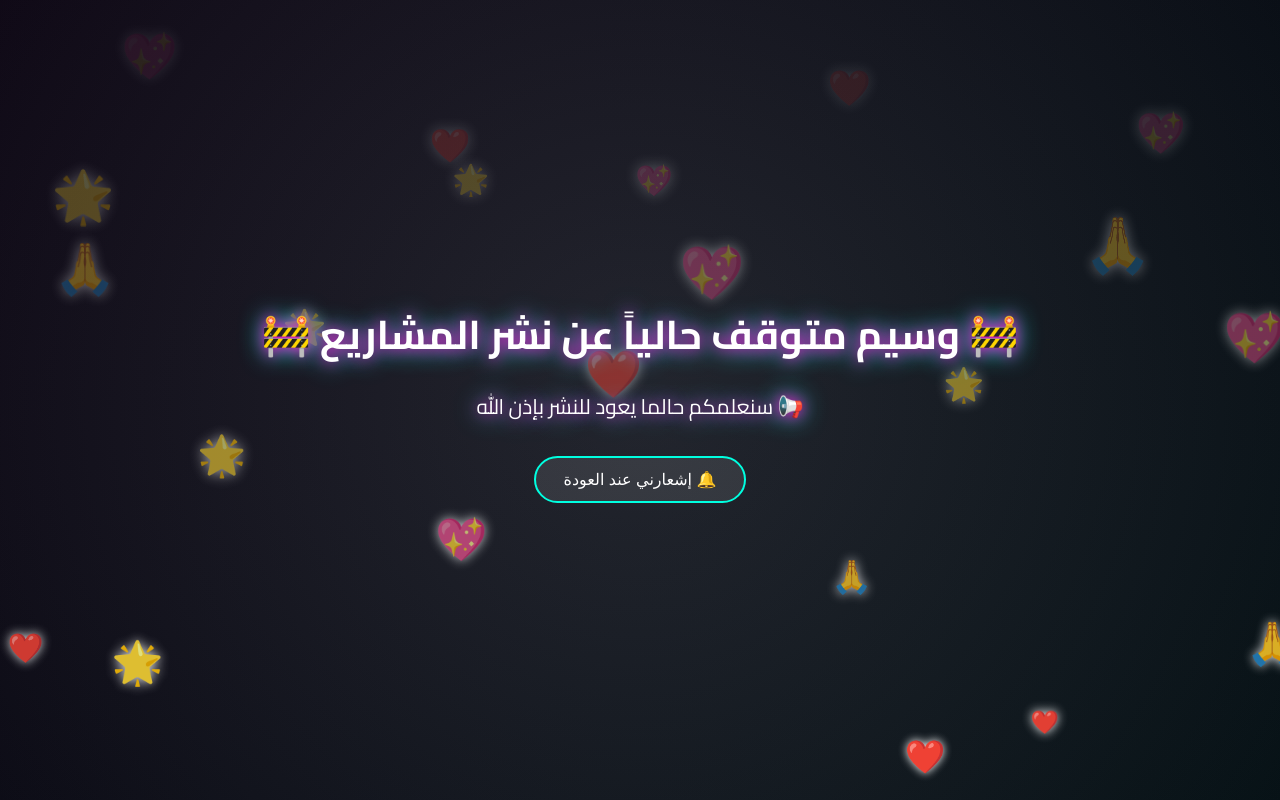
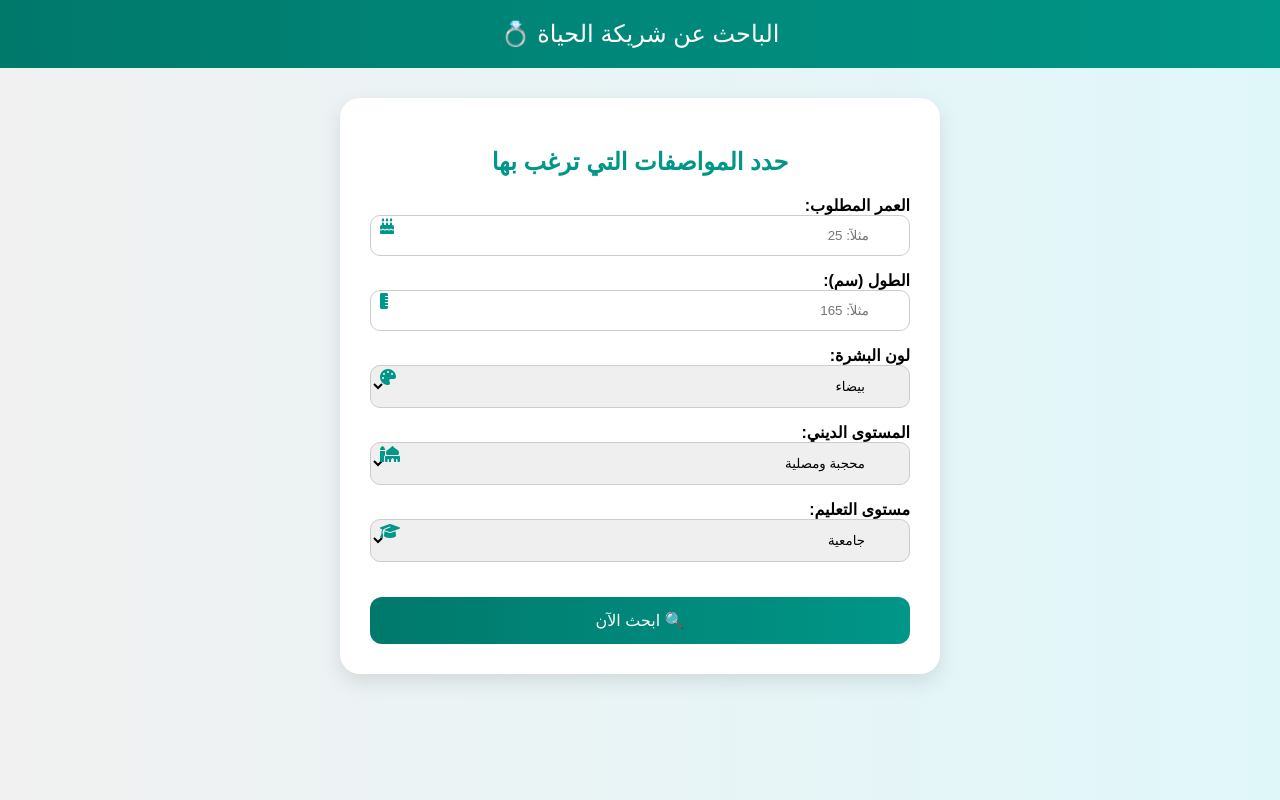
Before and after one commit to wassimo032607/Wassimo, a plain HTML site: page index.html in a window 1280 px wide. Drawn offline with Linux system fonts and the light colour scheme.

Commit message:
Update index.html

```diff
--- a/index.html
+++ b/index.html
@@ -1,168 +1,215 @@
 <!DOCTYPE html>
-<html lang="ar" dir="rtl">
+<html lang="ar">
 <head>
-  <meta charset="UTF-8" />
-  <meta name="viewport" content="width=device-width, initial-scale=1.0"/>
-  <title>وسيم متوقف حالياً</title>
-  <link href="https://fonts.googleapis.com/css2?family=Cairo:wght@400;700&display=swap" rel="stylesheet">
+  <meta charset="UTF-8">
+  <title>الباحث عن شريكة الحياة</title>
+  <meta name="viewport" content="width=device-width, initial-scale=1.0">
+  <script src="https://kit.fontawesome.com/a076d05399.js" crossorigin="anonymous"></script>
   <style>
     * {
-      margin: 0;
-      padding: 0;
       box-sizing: border-box;
+      font-family: 'Cairo', sans-serif;
     }
 
     body {
-      font-family: 'Cairo', sans-serif;
-      background: radial-gradient(circle at center, #1a1a1a, #000000);
-      overflow: hidden;
-      min-height: 100vh;
-      display: flex;
-      flex-direction: column;
-      justify-content: center;
-      align-items: center;
-      padding: 20px;
-      color: #fff;
-      position: relative;
+      margin: 0;
+      background: linear-gradient(to right, #f1f1f1, #e0f7fa);
+      direction: rtl;
     }
 
-    body::before {
-      content: '';
-      position: absolute;
-      width: 100%;
-      height: 100%;
-      background: linear-gradient(130deg, #00ffe0, #ff00e6, #00ffe0);
-      background-size: 600% 600%;
-      animation: pulseBG 10s ease infinite;
-      opacity: 0.1;
-      z-index: 0;
+    header {
+      background: linear-gradient(to left, #009688, #00796b);
+      color: white;
+      padding: 20px;
+      text-align: center;
+      font-size: 24px;
     }
 
-    @keyframes pulseBG {
-      0%, 100% { background-position: 0% 50%; }
-      50% { background-position: 100% 50%; }
+    .container {
+      max-width: 600px;
+      margin: 30px auto;
+      background: white;
+      border-radius: 20px;
+      padding: 30px;
+      box-shadow: 0 8px 20px rgba(0, 0, 0, 0.1);
+      animation: fadeIn 1s ease;
     }
 
-    h1, p {
-      z-index: 1;
+    h2 {
       text-align: center;
-      text-shadow: 0 0 15px #ff00c8, 0 0 25px #00ffe0;
-      animation: fadeIn 2s ease forwards;
-      opacity: 0;
+      color: #009688;
+      margin-bottom: 20px;
     }
 
-    h1 {
-      font-size: 2.5em;
-      margin-bottom: 15px;
-      animation-delay: 0.5s;
+    label {
+      font-weight: bold;
+      display: block;
+      margin-top: 15px;
     }
 
-    p {
-      font-size: 1.3em;
-      margin-bottom: 30px;
-      animation-delay: 1.2s;
+    .input-group {
+      position: relative;
+      margin-bottom: 15px;
+    }
+
+    .input-group i {
+      position: absolute;
+      left: 10px;
+      top: 50%;
+      transform: translateY(-50%);
+      color: #009688;
+    }
+
+    input, select {
+      width: 100%;
+      padding: 12px 40px 12px 12px;
+      border-radius: 10px;
+      border: 1px solid #ccc;
+    }
+
+    button {
+      background: linear-gradient(to left, #009688, #00796b);
+      color: white;
+      padding: 14px;
+      width: 100%;
+      border: none;
+      border-radius: 12px;
+      font-size: 16px;
+      cursor: pointer;
+      margin-top: 20px;
+      transition: 0.3s ease;
+    }
+
+    button:hover {
+      background: linear-gradient(to left, #00796b, #004d40);
+      transform: scale(1.02);
+    }
+
+    /* النتيجة */
+    .result {
+      display: none;
+      text-align: center;
+      padding: 30px;
+      animation: fadeIn 1s ease;
+    }
+
+    .result img {
+      width: 100%;
+      max-width: 350px;
+      border-radius: 20px;
+      box-shadow: 0 6px 20px rgba(0,0,0,0.15);
+      margin-bottom: 20px;
+    }
+
+    .result h2 {
+      color: #00796b;
+    }
+
+    .result p {
+      font-size: 18px;
+      color: #444;
+      margin-bottom: 20px;
+    }
+
+    .back-btn {
+      display: inline-block;
+      margin-top: 10px;
+      padding: 10px 20px;
+      background-color: #009688;
+      color: white;
+      border-radius: 10px;
+      text-decoration: none;
+      cursor: pointer;
+    }
+
+    .back-btn:hover {
+      background-color: #00796b;
     }
 
     @keyframes fadeIn {
-      to {
-        opacity: 1;
-        transform: translateY(0);
-      }
-      from {
-        opacity: 0;
-        transform: translateY(30px);
-      }
-    }
-
-    button {
-      z-index: 1;
-      background: rgba(255, 255, 255, 0.1);
-      border: 2px solid #00ffe0;
-      color: #ffffff;
-      padding: 12px 28px;
-      font-size: 1em;
-      border-radius: 30px;
-      cursor: pointer;
-      transition: 0.3s ease;
-      position: relative;
-      overflow: hidden;
-      animation: fadeIn 2s ease forwards;
-      animation-delay: 2s;
-      opacity: 0;
-    }
-
-    button:hover {
-      background: rgba(0, 255, 224, 0.2);
-      box-shadow: 0 0 15px #00ffe0, 0 0 30px #ff00e6;
-      transform: scale(1.05);
-    }
-
-    button::after {
-      content: '';
-      position: absolute;
-      width: 300%;
-      height: 300%;
-      top: 50%;
-      left: 50%;
-      background: radial-gradient(circle, #ffffff33, transparent 60%);
-      transform: translate(-50%, -50%) scale(0);
-      opacity: 0;
-      transition: 0.6s;
-      border-radius: 50%;
-      z-index: -1;
-    }
-
-    button:active::after {
-      transform: translate(-50%, -50%) scale(1);
-      opacity: 1;
-    }
-
-    .emoji {
-      position: absolute;
-      font-size: 24px;
-      animation: floatUp linear forwards;
-      pointer-events: none;
-      opacity: 0.8;
-      filter: drop-shadow(0 0 5px white);
-    }
-
-    @keyframes floatUp {
-      0% {
-        transform: translateY(0) scale(1);
-        opacity: 1;
-      }
-      100% {
-        transform: translateY(-100vh) scale(1.6);
-        opacity: 0;
-      }
-    }
-
-    @media (max-width: 600px) {
-      h1 { font-size: 2em; }
-      p { font-size: 1.1em; }
-      button { font-size: 0.9em; padding: 10px 22px; }
+      from { opacity: 0; transform: translateY(20px); }
+      to { opacity: 1; transform: translateY(0); }
     }
   </style>
 </head>
 <body>
-  <h1>🚧 وسيم متوقف حالياً عن نشر المشاريع 🚧</h1>
-  <p>📢 سنعلمكم حالما يعود للنشر بإذن الله</p>
-  <button onclick="alert('تم تسجيل رغبتك! سنعلمك عند عودة وسيم ❤️')">🔔 إشعارني عند العودة</button>
 
-  <script>
-    const emojis = ["❤️", "🙏", "🌟", "💖"];
-    function createEmoji() {
-      const emoji = document.createElement("div");
-      emoji.className = "emoji";
-      emoji.textContent = emojis[Math.floor(Math.random() * emojis.length)];
-      emoji.style.left = Math.random() * 100 + "vw";
-      emoji.style.bottom = "0px";
-      emoji.style.fontSize = (Math.random() * 20 + 20) + "px";
-      emoji.style.animationDuration = (Math.random() * 3 + 3) + "s";
-      document.body.appendChild(emoji);
-      setTimeout(() => emoji.remove(), 6000);
-    }
-    setInterval(createEmoji, 200);
-  </script>
+<header>الباحث عن شريكة الحياة 💍</header>
+
+<!-- قسم النموذج -->
+<div class="container" id="formSection">
+  <h2>حدد المواصفات التي ترغب بها</h2>
+  <form id="wifeForm">
+    <div class="input-group">
+      <label>العمر المطلوب:</label>
+      <i class="fas fa-birthday-cake"></i>
+      <input type="number" id="age" placeholder="مثلاً: 25">
+    </div>
+
+    <div class="input-group">
+      <label>الطول (سم):</label>
+      <i class="fas fa-ruler-vertical"></i>
+      <input type="number" id="height" placeholder="مثلاً: 165">
+    </div>
+
+    <div class="input-group">
+      <label>لون البشرة:</label>
+      <i class="fas fa-palette"></i>
+      <select id="skin">
+        <option>بيضاء</option>
+        <option>قمحية</option>
+        <option>سمراء</option>
+        <option>أي لون</option>
+      </select>
+    </div>
+
+    <div class="input-group">
+      <label>المستوى الديني:</label>
+      <i class="fas fa-mosque"></i>
+      <select id="religion">
+        <option>محجبة ومصلية</option>
+        <option>مصلية فقط</option>
+        <option>محافظة</option>
+        <option>لا يهم</option>
+      </select>
+    </div>
+
+    <div class="input-group">
+      <label>مستوى التعليم:</label>
+      <i class="fas fa-graduation-cap"></i>
+      <select id="education">
+        <option>جامعية</option>
+        <option>ثانوية</option>
+        <option>متوسطة</option>
+        <option>لا يهم</option>
+      </select>
+    </div>
+
+    <button type="button" onclick="showResult()">🔍 ابحث الآن</button>
+  </form>
+</div>
+
+<!-- قسم النتيجة -->
+<div class="container result" id="resultSection">
+  <img src="https://encrypted-tbn0.gstatic.com/images?q=tbn:ANd9GcSXaZuD74zPEGpK2Dnlz8wg6EOvNt_fPKhAUeJ8oQEWUOCLtJ3okcpewvc&s=10" alt="دنيا سطايفية">
+  <h2>دنيا سطايفية</h2>
+  <p>بنت الفاميليا، ذات خلق ودين 👰🏻<br>مطابقة تمامًا لاختياراتك!</p>
+  <span class="back-btn" onclick="goBack()">🔙 رجوع للاختيار</span>
+</div>
+
+<script>
+  function showResult() {
+    document.getElementById("formSection").style.display = "none";
+    document.getElementById("resultSection").style.display = "block";
+    window.scrollTo({ top: 0, behavior: 'smooth' });
+  }
+
+  function goBack() {
+    document.getElementById("resultSection").style.display = "none";
+    document.getElementById("formSection").style.display = "block";
+    window.scrollTo({ top: 0, behavior: 'smooth' });
+  }
+</script>
+
 </body>
 </html>
```
